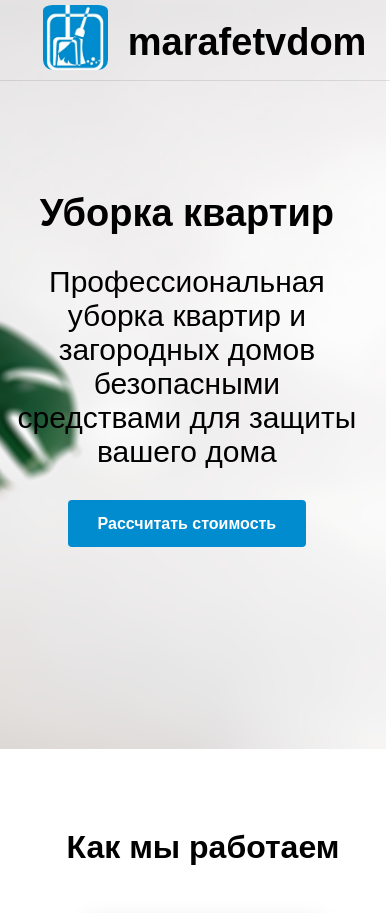
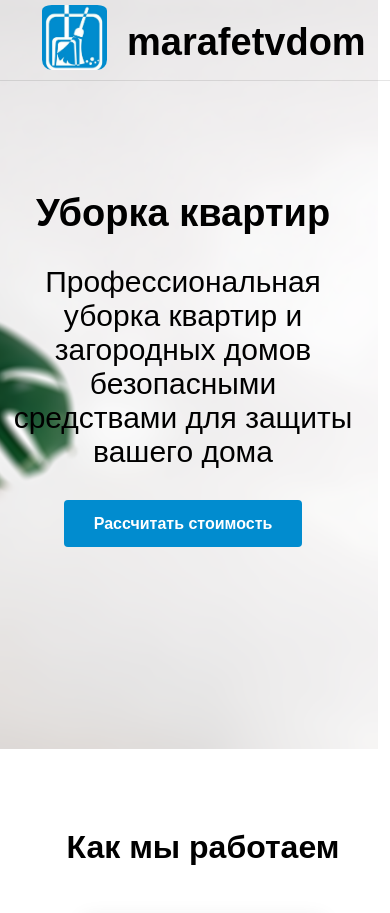
Before and after one commit to Alexey-shishkin4/cleaning-site, a Django app: page / in a window 390 px wide. Shown: the top 913 px of the page. Run offline with Django 5.2, Linux system fonts and the light colour scheme; some libraries are stand-ins or nearby versions.

Commit message:
fixed style

```diff
--- a/djangoProject122/static/styles.css
+++ b/djangoProject122/static/styles.css
@@ -410,7 +410,7 @@
     background-size: cover;
     justify-content: center;
     align-items: center;
-    width: 102%;
+    width: 100%;
     padding-bottom: 210px;
     margin-left: -20px;
     margin-top: -8px;
@@ -1584,9 +1584,6 @@
 }
 
 @media screen and (max-width: 991px) {
-    .header {
-        margin-right: -30px;
-    }
     .nav-menu {
         display: none;
     }
```
